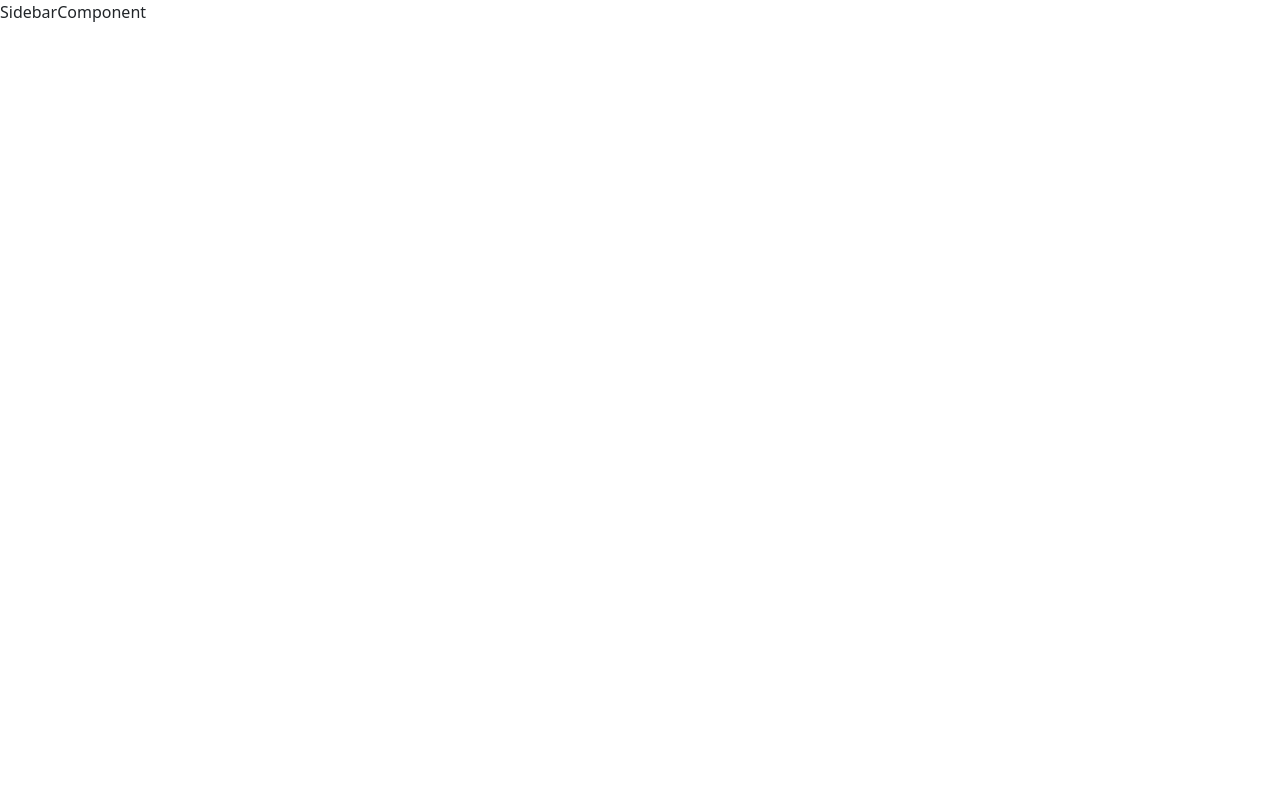
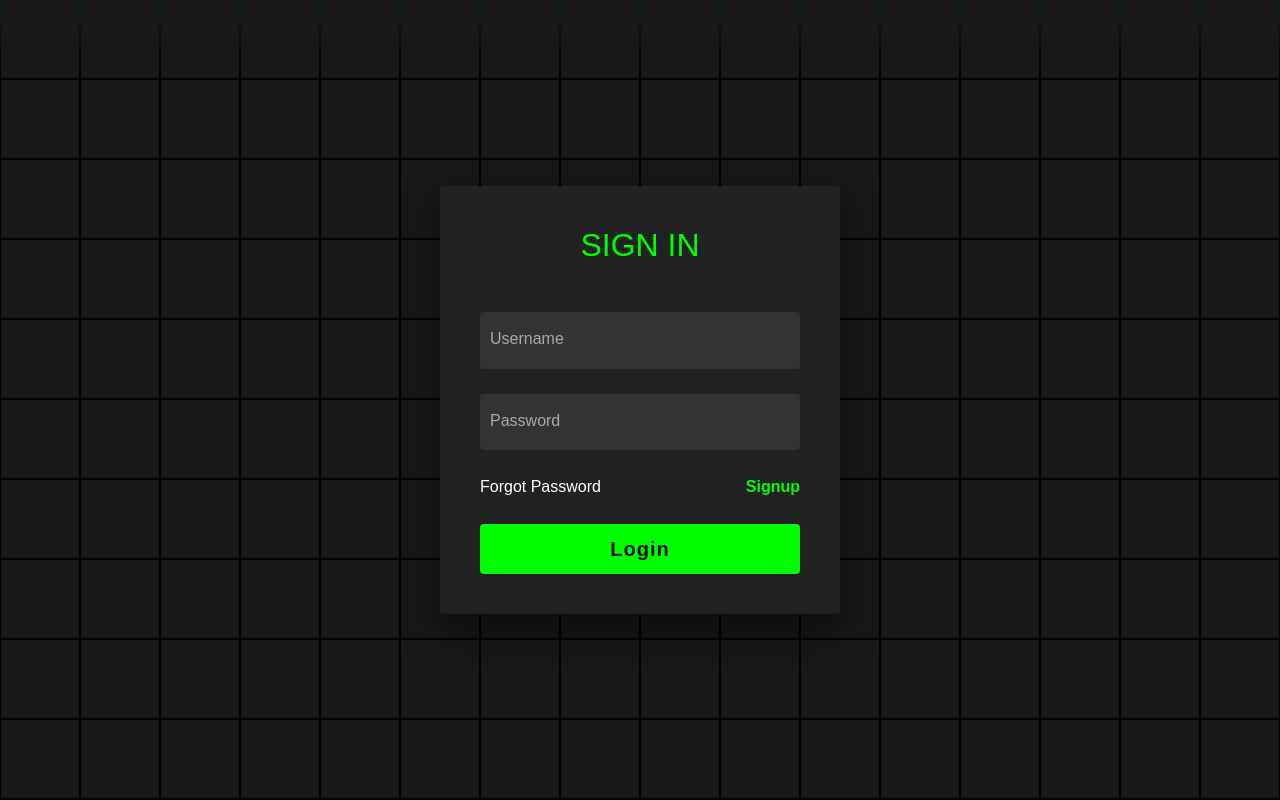
Before and after one commit to iammanishrawat/React-Dashboard, a React (Vite) app: page / in a window 1280 px wide. Built offline with nearby package versions, Linux system fonts and the light colour scheme.

Commit message:
login page added

```diff
--- a/src/App.scss
+++ b/src/App.scss
@@ -0,0 +1,5 @@
+*{
+    margin: 0;
+    padding: 0;
+    font-family: "DM Sans", sans-serif;
+}
--- a/src/App.tsx
+++ b/src/App.tsx
@@ -1,9 +1,9 @@
 import './App.scss'
-import SidebarComponent from './components/sidebar';
+import LoginPage from './pages/login';
 
 function App() {
   return (
-    <SidebarComponent />
+    <LoginPage />
   );
 }
 
--- a/src/pages/login/index.tsx
+++ b/src/pages/login/index.tsx
@@ -0,0 +1,277 @@
+// import React from 'react'
+import './style.scss'
+
+const LoginPage = () => {
+  return (
+    <section>
+
+        <span></span>
+        <span></span>
+        <span></span>
+        <span></span>
+        <span></span>
+        <span></span>
+        <span></span>
+        <span></span>
+        <span></span>
+        <span></span>
+        <span></span>
+        <span></span>
+        <span></span>
+        <span></span>
+        <span></span>
+        <span></span>
+        <span></span>
+        <span></span>
+        <span></span>
+        <span></span>
+        <span></span>
+        <span></span>
+        <span></span>
+        <span></span>
+        <span></span>
+        <span></span>
+        <span></span>
+        <span></span>
+        <span></span>
+        <span></span>
+        <span></span>
+        <span></span>
+        <span></span>
+        <span></span>
+        <span></span>
+        <span></span>
+        <span></span>
+        <span></span>
+        <span></span>
+        <span></span>
+        <span></span>
+        <span></span>
+        <span></span>
+        <span></span>
+        <span></span>
+        <span></span>
+        <span></span>
+        <span></span>
+        <span></span>
+        <span></span>
+        <span></span>
+        <span></span>
+        <span></span>
+        <span></span>
+        <span></span>
+        <span></span>
+        <span></span>
+        <span></span>
+        <span></span>
+        <span></span>
+        <span></span>
+        <span></span>
+        <span></span>
+        <span></span>
+        <span></span>
+        <span></span>
+        <span></span>
+        <span></span>
+        <span></span>
+        <span></span>
+        <span></span>
+        <span></span>
+        <span></span>
+        <span></span>
+        <span></span>
+        <span></span>
+        <span></span>
+        <span></span>
+        <span></span>
+        <span></span>
+        <span></span>
+        <span></span>
+        <span></span>
+        <span></span>
+        <span></span>
+        <span></span>
+        <span></span>
+        <span></span>
+        <span></span>
+        <span></span>
+        <span></span>
+        <span></span>
+        <span></span>
+        <span></span>
+        <span></span>
+        <span></span>
+        <span></span>
+        <span></span>
+        <span></span>
+        <span></span>
+        <span></span>
+        <span></span>
+        <span></span>
+        <span></span>
+        <span></span>
+        <span></span>
+        <span></span>
+        <span></span>
+        <span></span>
+        <span></span>
+        <span></span>
+        <span></span>
+        <span></span>
+        <span></span>
+        <span></span>
+        <span></span>
+        <span></span>
+        <span></span>
+        <span></span>
+        <span></span>
+        <span></span>
+        <span></span>
+        <span></span>
+        <span></span>
+        <span></span>
+        <span></span>
+        <span></span>
+        <span></span>
+        <span></span>
+        <span></span>
+        <span></span>
+        <span></span>
+        <span></span>
+        <span></span>
+        <span></span>
+        <span></span>
+        <span></span>
+        <span></span>
+        <span></span>
+        <span></span>
+        <span></span>
+        <span></span>
+        <span></span>
+        <span></span>
+        <span></span>
+        <span></span>
+        <span></span>
+        <span></span>
+        <span></span>
+        <span></span>
+        <span></span>
+        <span></span>
+        <span></span>
+        <span></span>
+        <span></span>
+        <span></span>
+        <span></span>
+        <span></span>
+        <span></span>
+        <span></span>
+        <span></span>
+        <span></span>
+        <span></span>
+        <span></span>
+        <span></span>
+        <span></span>
+        <span></span>
+        <span></span>
+        <span></span>
+        <span></span>
+        <span></span>
+        <span></span>
+        <span></span>
+        <span></span>
+        <span></span>
+        <span></span>
+        <span></span>
+        <span></span>
+        <span></span>
+        <span></span>
+        <span></span>
+        <span></span>
+        <span></span>
+        <span></span>
+        <span></span>
+        <span></span>
+        <span></span>
+        <span></span>
+        <span></span>
+        <span></span>
+        <span></span>
+        <span></span>
+        <span></span>
+        <span></span>
+        <span></span>
+        <span></span>
+        <span></span>
+        <span></span>
+        <span></span>
+        <span></span>
+        <span></span>
+        <span></span>
+        <span></span>
+        <span></span>
+        <span></span>
+        <span></span>
+        <span></span>
+        <span></span>
+        <span></span>
+        <span></span>
+        <span></span>
+        <span></span>
+        <span></span>
+        <span></span>
+        <span></span>
+        <span></span>
+        <span></span>
+        <span></span>
+        <span></span>
+        <span></span>
+        <span></span>
+        <span></span>
+        <span></span>
+        <span></span>
+        <span></span>
+        <span></span>
+        <span></span>
+        <span></span>
+        <span></span>
+        <span></span>
+        <span></span>
+        <span></span>
+        <span></span>
+        <span></span>
+        <span></span>
+        <span></span>
+        <span></span>
+        <span></span>
+        <span></span>
+        <span></span>
+
+
+
+        <div className="signin">
+            <div className="content">
+                <h2>Sign In</h2>
+                <div className="form">
+                    <div className="inputBx">
+                        <input type="text" required />
+                        <i>Username</i>
+                    </div>
+                    <div className="inputBx">
+                        <input type="password" required />
+                        <i>Password</i>
+                    </div>
+                    <div className="links">
+                        <a href="#">Forgot Password</a>
+                        <a href="#">Signup</a>
+                    </div>
+                    <div className="inputBx">
+                        <input type="submit" value="Login" />
+                    </div>
+                </div>
+            </div>
+        </div>
+    </section>
+  )
+}
+
+export default LoginPage
--- a/src/pages/login/style.scss
+++ b/src/pages/login/style.scss
@@ -0,0 +1,158 @@
+section{
+    position: absolute;
+    width: 100vw;
+    height: 100vh;
+    display: flex;
+    justify-content:center;
+    align-items:center;
+    gap: 2px;
+    flex-wrap: wrap;
+    overflow: hidden;
+    background: #000;
+}
+
+section span{
+    position: relative;
+    display: block;
+    width: calc(6.25vw - 2px);
+    height: calc(6.25vw - 2px);
+    background: #181818;
+    z-index: 2;
+    transition: 1.5s;
+}
+
+section::before{
+    content: '';
+    position: absolute;
+    width: 100%;
+    height: 100%;
+    background: linear-gradient(#000,#0f0,#000);
+    animation: animate 5s linear infinite;
+}
+
+@keyframes animate{
+    0%{
+        transform: translateY(-100%);
+    }
+    1000% {
+        transform: translateY(100%);
+    }
+}
+
+section span:hover{
+    background: #0f0;
+    transition: 0s;
+}
+
+section .signin{
+    position: absolute;
+    width: 400px;
+    background: #222;
+    z-index: 1000;
+    display: flex;
+    justify-content: center;
+    align-items: center;
+    padding: 40px;
+    border-radius: 4px;
+    box-shadow: 0 15px 35px rgba(0,0,0,0.5);
+}
+
+section .signin .content{
+    position: relative;
+    width: 100%;
+    display: flex;
+    justify-content: center;
+    align-items: center;
+    flex-direction: column;
+    gap: 40px;
+}
+
+section .signin .content h2{
+    font-size: 2em;
+    color: #0f0;
+    text-transform: uppercase;
+}
+
+section .signin .content .form{
+    width: 100%;
+    display: flex;
+    flex-direction: column;
+    gap: 25px;
+}
+
+section .signin .content .form .inputBx{
+    position: relative;
+    width: 100%;
+}
+
+section .signin .content .form .inputBx input{
+    position: relative;
+    width: 100%;
+    background: #333;
+    border: none;
+    outline: none;
+    padding: 25px 10px 7.5px;
+    border-radius: 4px;
+    color: #fff;
+    font-weight: 500;
+    font-size: 1em;
+}
+
+section .signin .content .form .inputBx i{
+    position: absolute;
+    left: 0;
+    padding: 15px 10px;
+    font-style: normal;
+    color: #aaa;
+    transition: 0.5s;
+    pointer-events: none;
+
+}
+
+section .signin .content .form .inputBx input:focus ~ i,
+section .signin .content .form .inputBx input:valid ~ i{
+    transform: translateY(-7.5px);
+    font-size: 0.8em;
+    color: #fff;
+}
+
+.signin .content .form .links{
+    position: relative;
+    width: 100%;
+    display: flex;
+    justify-content: space-between;
+}
+
+.signin .content .form .links a{
+    color: #fff;
+    text-decoration: none;
+}
+
+.signin .content .form .links a:nth-child(2){
+    color: #0f0;
+    font-weight: 600;
+}
+
+section .signin .content .form .inputBx input[type="submit"]{
+    padding: 10px;
+    background: #0f0;
+    color: #111;
+    font-weight: 600;
+    font-size: 1.25em;
+    letter-spacing: 0.05em;
+    cursor: pointer;
+}
+
+@media (max-width: 900px){
+    section span {
+        width: calc(10vw - 2px);
+        height: calc(10vw - 2px);
+    }
+}
+
+@media (max-width: 900px) {
+    section span {
+        width: calc(20vw - 2px);
+        height: calc(20vw - 2px);
+    }
+}
```
Also changed, not shown: index.html (+9 -2 lines).
